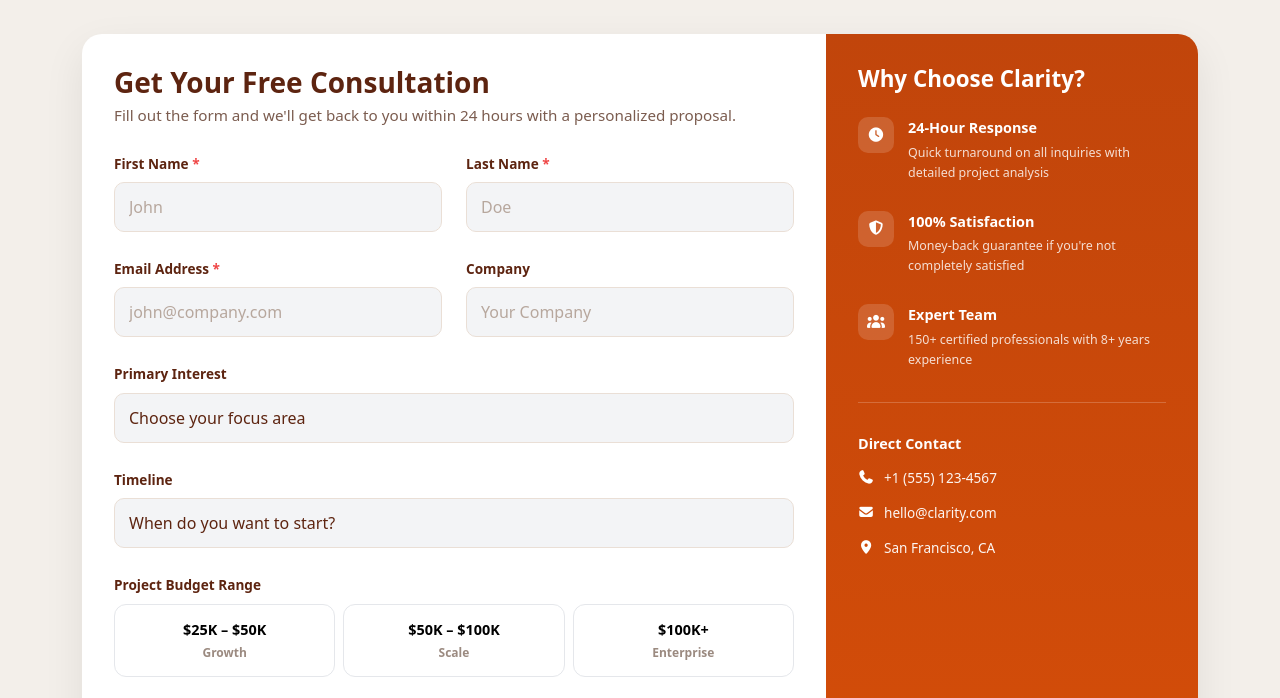
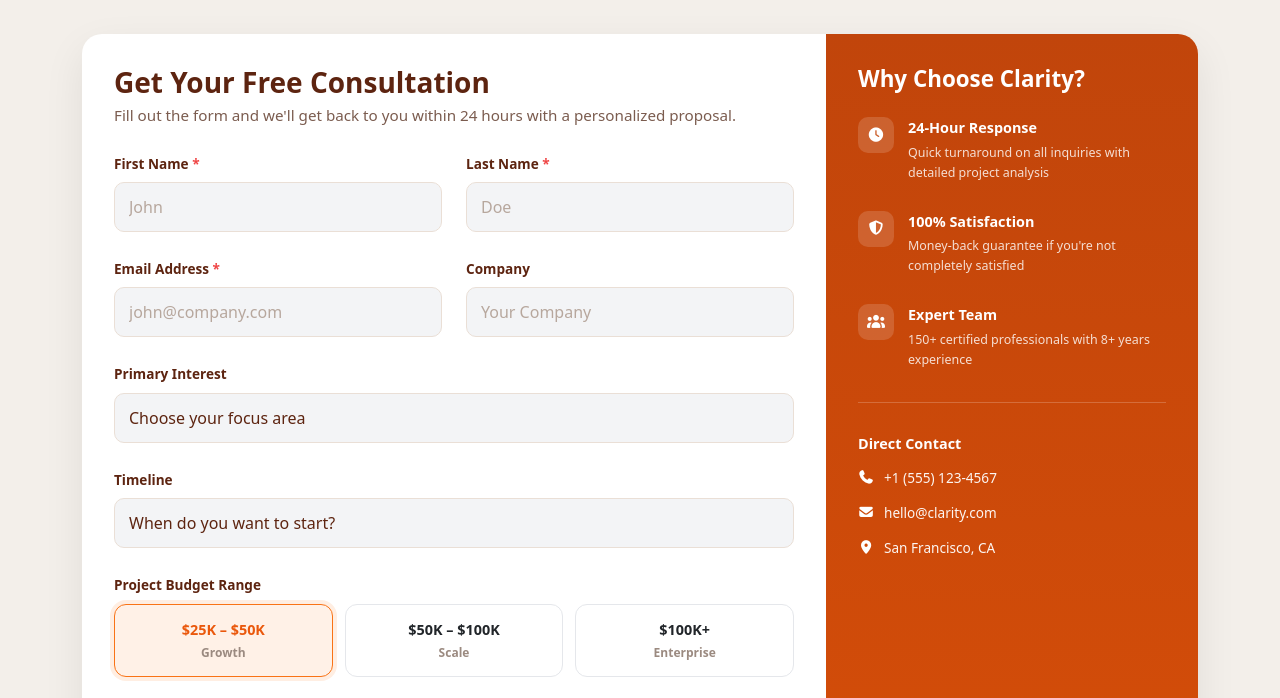
Before and after one commit to ZeyadHany268/Clarity, a plain HTML site: page index.html in a window 1280 px wide. Shown: the part 5600-6298 px from the top of the page. Drawn offline with Linux system fonts and the light colour scheme.

Commit message:
Update index.html

```diff
--- a/index.html
+++ b/index.html
@@ -136,7 +136,8 @@
                         <li class="nav-item"><a class="nav-link" href="#technology">Technology</a></li>
                         <li class="nav-item"><a class="nav-link" href="#testimonials">Testimonials</a></li>
                         <li class="nav-item"><a class="nav-link" href="#faq">FAQ</a></li>
-                        <li class="nav-item"><a class="nav-link" href="#contact-form">Contact</a></li></li>
+                        <li class="nav-item"><a class="nav-link" href="#contact-form">Contact</a></li>
+                        </li>
                     </ul>
 
                     <!-- Auth / CTA -->
@@ -1352,7 +1353,7 @@
                             <h3 class="mb-1">Get Your Free Consultation</h3>
                             <p class="contact-form-sub mb-4">Fill out the form and we'll get back to you within 24 hours
                                 with a personalized proposal.</p>
-                            <div class="row g-4">
+                            <form class="row g-4" action="#" method="POST">
                                 <div class="col-sm-6">
                                     <label class="form-label">First Name <span class="req">*</span></label>
                                     <input type="text" class="form-control contact-input" placeholder="John" />
@@ -1395,13 +1396,26 @@
                                 </div>
                                 <div class="col-12">
                                     <label class="form-label">Project Budget Range</label>
-                                    <div class="d-flex gap-2 flex-wrap align-items-stretch">
-                                        <button type="button" class="budget-btn active" data-bs-toggle="button">$25K –
-                                            $50K <span>Growth</span></button>
-                                        <button type="button" class="budget-btn" data-bs-toggle="button">$50K – $100K
-                                            <span>Scale</span></button>
-                                        <button type="button" class="budget-btn" data-bs-toggle="button">$100K+
-                                            <span>Enterprise</span></button>
+                                    <div class="budget-group">
+
+                                        <input type="radio" name="budget" id="budget1" value="25k-50k" checked>
+                                        <label for="budget1" class="budget-btn">
+                                            $25K – $50K
+                                            <span>Growth</span>
+                                        </label>
+
+                                        <input type="radio" name="budget" id="budget2" value="50k-100k">
+                                        <label for="budget2" class="budget-btn">
+                                            $50K – $100K
+                                            <span>Scale</span>
+                                        </label>
+
+                                        <input type="radio" name="budget" id="budget3" value="100k-plus">
+                                        <label for="budget3" class="budget-btn">
+                                            $100K+
+                                            <span>Enterprise</span>
+                                        </label>
+
                                     </div>
                                 </div>
                                 <div class="col-12">
@@ -1424,7 +1438,7 @@
                                         <i class="fa-solid fa-arrow-right ms-2"></i>
                                     </button>
                                 </div>
-                            </div>
+                            </form>
                         </div>
                     </div>
 
```
